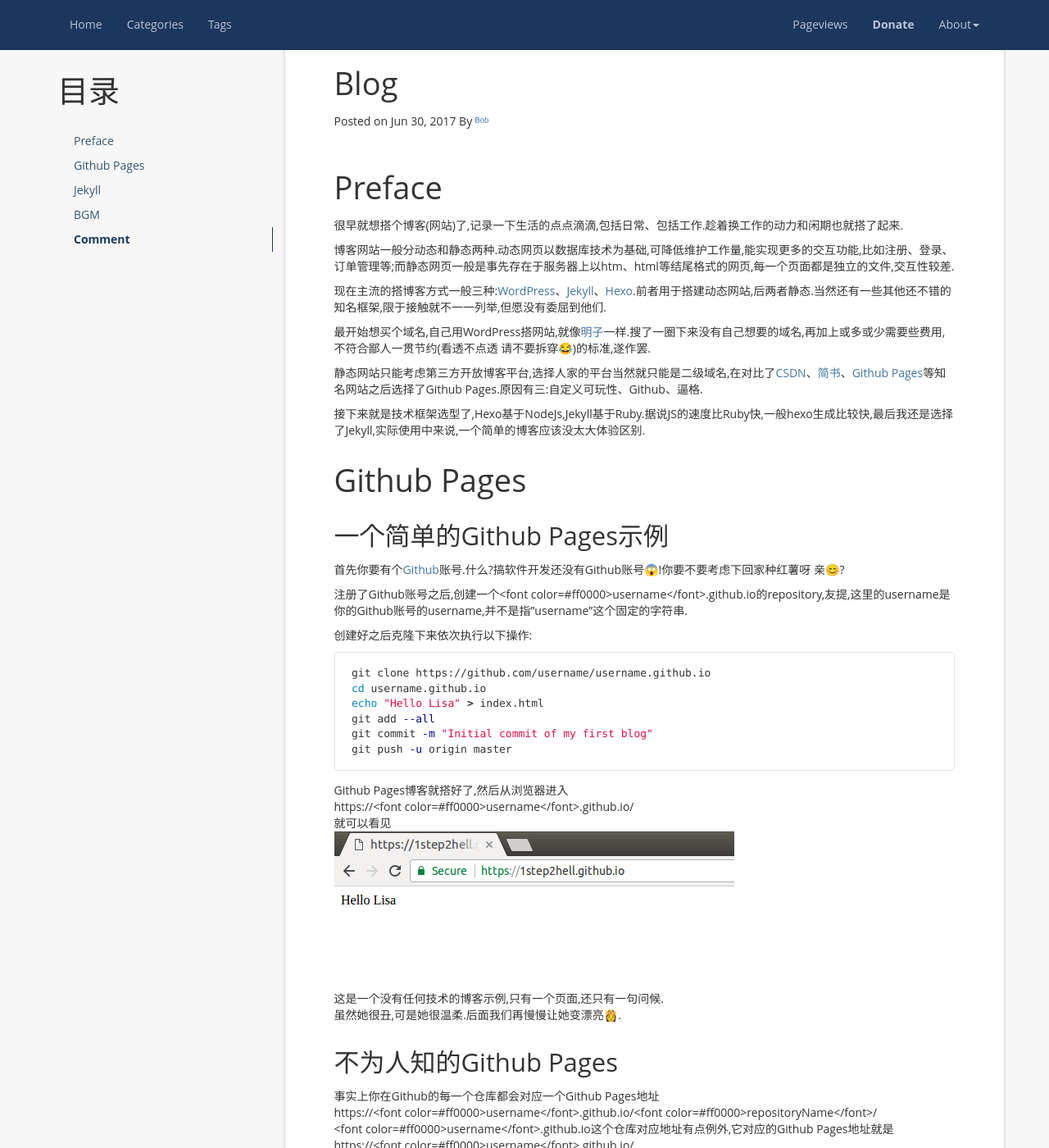
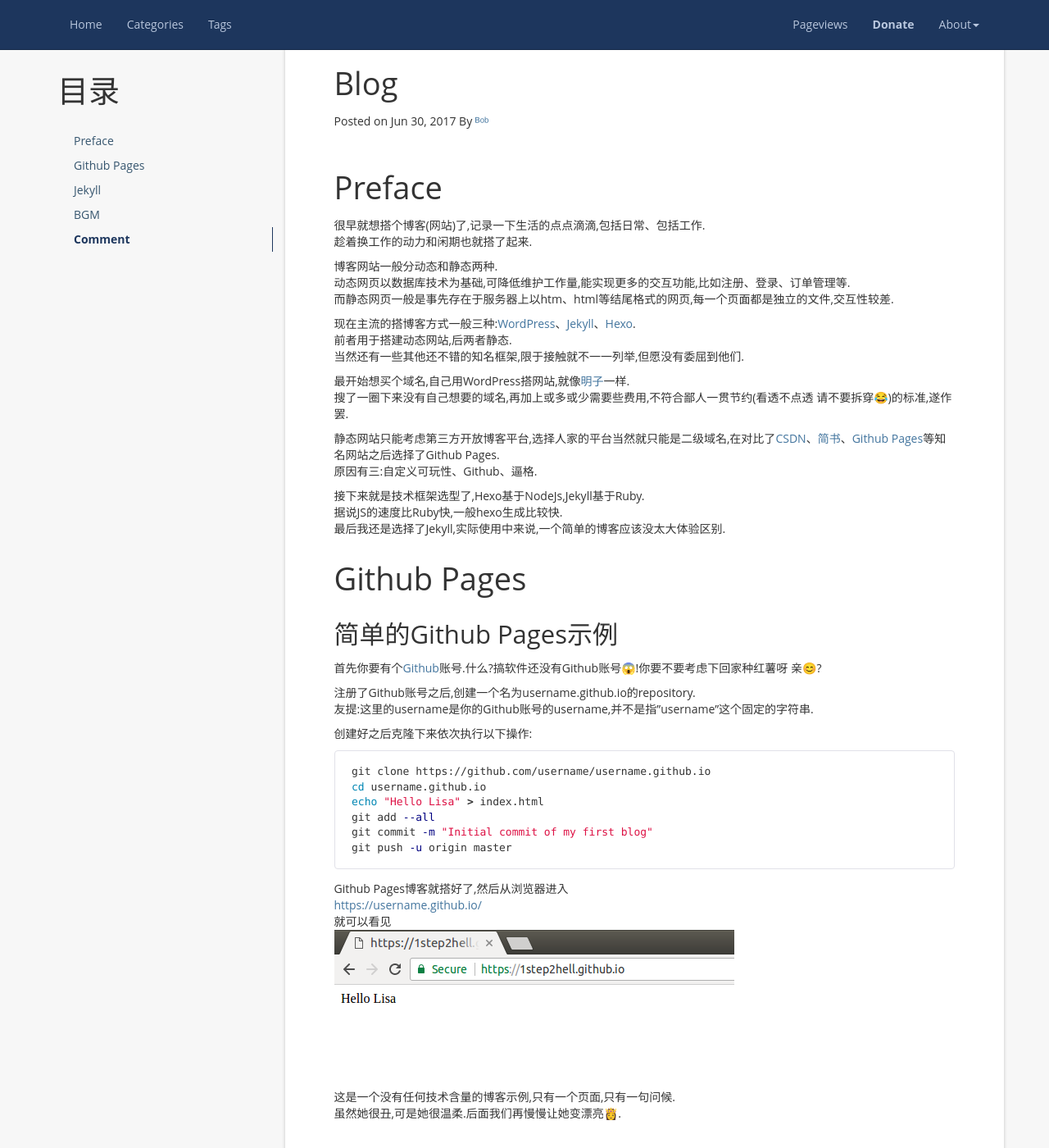
Before and after one commit to y4n9b0/y4n9b0.github.io, a Jekyll site: the page built from _posts/2017-06-30-blog.md, in a window 1280 px wide and 1400 px high. Shown: the whole window at 82% size. Built offline with Jekyll 4.4.1, drawn with Linux system fonts in a browser that asks for light colours; nearby versions of some CDN libraries; emoji names are drawn with the system emoji font; comment, search, counter and statistics services are not loaded; some of the changed text lies outside the part shown.

Commit message:
update article blog

````diff
--- a/_posts/2017-06-30-blog.md
+++ b/_posts/2017-06-30-blog.md
@@ -11,23 +11,33 @@ tag: blog
 
 
 # Preface
-很早就想搭个博客(网站)了,记录一下生活的点点滴滴,包括日常、包括工作.趁着换工作的动力和闲期也就搭了起来.
+很早就想搭个博客(网站)了,记录一下生活的点点滴滴,包括日常、包括工作.
+趁着换工作的动力和闲期也就搭了起来.
 
-博客网站一般分动态和静态两种.动态网页以数据库技术为基础,可降低维护工作量,能实现更多的交互功能,比如注册、登录、订单管理等;而静态网页一般是事先存在于服务器上以htm、html等结尾格式的网页,每一个页面都是独立的文件,交互性较差.
+博客网站一般分动态和静态两种.
+动态网页以数据库技术为基础,可降低维护工作量,能实现更多的交互功能,比如注册、登录、订单管理等.
+而静态网页一般是事先存在于服务器上以htm、html等结尾格式的网页,每一个页面都是独立的文件,交互性较差.
 
-现在主流的搭博客方式一般三种:[WordPress](https://wordpress.org/)、[Jekyll](http://jekyllrb.com/)、[Hexo](https://hexo.io/).前者用于搭建动态网站,后两者静态.当然还有一些其他还不错的知名框架,限于接触就不一一列举,但愿没有委屈到他们.
+现在主流的搭博客方式一般三种:[WordPress](https://wordpress.org/)、[Jekyll](http://jekyllrb.com/)、[Hexo](https://hexo.io/).
+前者用于搭建动态网站,后两者静态.
+当然还有一些其他还不错的知名框架,限于接触就不一一列举,但愿没有委屈到他们.
 
-最开始想买个域名,自己用WordPress搭网站,就像[明子](http://www.goinbowl.com/)一样.搜了一圈下来没有自己想要的域名,再加上或多或少需要些费用,不符合鄙人一贯节约(看透不点透 请不要拆穿:joy:)的标准,遂作罢.
+最开始想买个域名,自己用WordPress搭网站,就像[明子](http://www.goinbowl.com/)一样.
+搜了一圈下来没有自己想要的域名,再加上或多或少需要些费用,不符合鄙人一贯节约(看透不点透 请不要拆穿:joy:)的标准,遂作罢.
 
-静态网站只能考虑第三方开放博客平台,选择人家的平台当然就只能是二级域名,在对比了[CSDN](http://www.csdn.net/)、[简书](http://www.jianshu.com/)、[Github Pages](https://pages.github.com/)等知名网站之后选择了Github Pages.原因有三:自定义可玩性、Github、逼格.
+静态网站只能考虑第三方开放博客平台,选择人家的平台当然就只能是二级域名,在对比了[CSDN](http://www.csdn.net/)、[简书](http://www.jianshu.com/)、[Github Pages](https://pages.github.com/)等知名网站之后选择了Github Pages.
+原因有三:自定义可玩性、Github、逼格.
 
-接下来就是技术框架选型了,Hexo基于NodeJs,Jekyll基于Ruby.据说JS的速度比Ruby快,一般hexo生成比较快,最后我还是选择了Jekyll,实际使用中来说,一个简单的博客应该没太大体验区别.
+接下来就是技术框架选型了,Hexo基于NodeJs,Jekyll基于Ruby.
+据说JS的速度比Ruby快,一般hexo生成比较快.
+最后我还是选择了Jekyll,实际使用中来说,一个简单的博客应该没太大体验区别.
 
 # Github Pages
-## 一个简单的Github Pages示例
-首先你要有个[Github](https://github.com/)账号.什么?搞软件开发还没有Github账号:scream:!你要不要考虑下回家种红薯呀 亲:blush:?
+## 简单的Github Pages示例
+首先你要有个[Github](https://github.com/)账号.什么?搞软件还没有Github账号:scream:!你要不要考虑下回家种红薯呀 亲:blush:?
 
-注册了Github账号之后,创建一个<font color=#ff0000>username</font>.github.io的repository,友提,这里的username是你的Github账号的username,并不是指"username"这个固定的字符串.
+注册了Github账号之后,创建一个名为username.github.io的repository.
+友提:这里的username是你的Github账号的username,并不是指"username"这个固定的字符串.
 
 创建好之后克隆下来依次执行以下操作:
 ```bash
@@ -39,28 +49,32 @@ git commit -m "Initial commit of my first blog"
 git push -u origin master
 ```
 Github Pages博客就搭好了,然后从浏览器进入
-https://<font color=#ff0000>username</font>.github.io/
+<https://username.github.io/>
 就可以看见
 ![/styles/images/blog/hellolisa.png]({{ '/styles/images/blog/hellolisa.png' | prepend: site.baseurl  }})
 
-这是一个没有任何技术的博客示例,只有一个页面,还只有一句问候.
+这是一个没有任何技术含量的博客示例,只有一个页面,只有一句问候.
 虽然她很丑,可是她很温柔.后面我们再慢慢让她变漂亮:princess:.
 
 ## 不为人知的Github Pages
-事实上你在Github的每一个仓库都会对应一个Github Pages地址
-https://<font color=#ff0000>username</font>.github.io/<font color=#ff0000>repositoryName</font>/
-<font color=#ff0000>username</font>.github.io这个仓库对应地址有点例外,它对应的Github Pages地址就是
-https://<font color=#ff0000>username</font>.github.io/
-不同点在于<font color=#ff0000>username</font>.github.io这个仓库的Github Pages地址是在仓库创建的时候默认开通,而其他任何仓库都需要自己去手动开通,对比上图:
+事实上你在Github的每一个仓库都会对应一个Github Pages地址(repositoryName是仓库名):
+<https://username.github.io/repositoryName/>
+username.github.io这个仓库对应地址有点例外,它对应的Github Pages地址就是我们上面所说的
+<https://username.github.io/>
+
+一个仓库对应着一个Github Pages博客的源码,不同点在于username.github.io这个仓库的Github Pages地址是在仓库创建的时候默认开通绑定
+而其他任何仓库都需要自己去手动开通,对比上图:
 ![/styles/images/blog/repository1step2hell.png]({{ '/styles/images/blog/repository1step2hell.png' | prepend: site.baseurl  }} "repository 1step2hell")
-
+<br>
 ![/styles/images/blog/repositoryLisa.png]({{ '/styles/images/blog/repositoryLisa.png' | prepend: site.baseurl  }} "repository Lisa")
 
-开通也很简单,打开Github想要开通的仓库,找到仓库的settings,下拉找到Github Pages,把none换为选择master branch,然后点击save即可
+<br>
+开通也很简单,打开Github想要开通的仓库,找到仓库的settings,下拉找到Github Pages,把None换为选择master branch,然后点击save即可
 ![/styles/images/blog/openRepositoryLisaGithubPages.png]({{ '/styles/images/blog/openRepositoryLisaGithubPages.png' | prepend: site.baseurl  }})
 
+<br>
 然后再用浏览器打开仓库对应的地址
-https://<font color=#ff0000>username</font>.github.io/<font color=#ff0000>repositoryName</font>/
+<https://username.github.io/repositoryName/>
 ![/styles/images/blog/imLisa.png]({{ '/styles/images/blog/imLisa.png' | prepend: site.baseurl  }} "I'm Lisa")
 
 # Jekyll
````
Also changed, not shown: styles/images/blog/imLisa.png.
